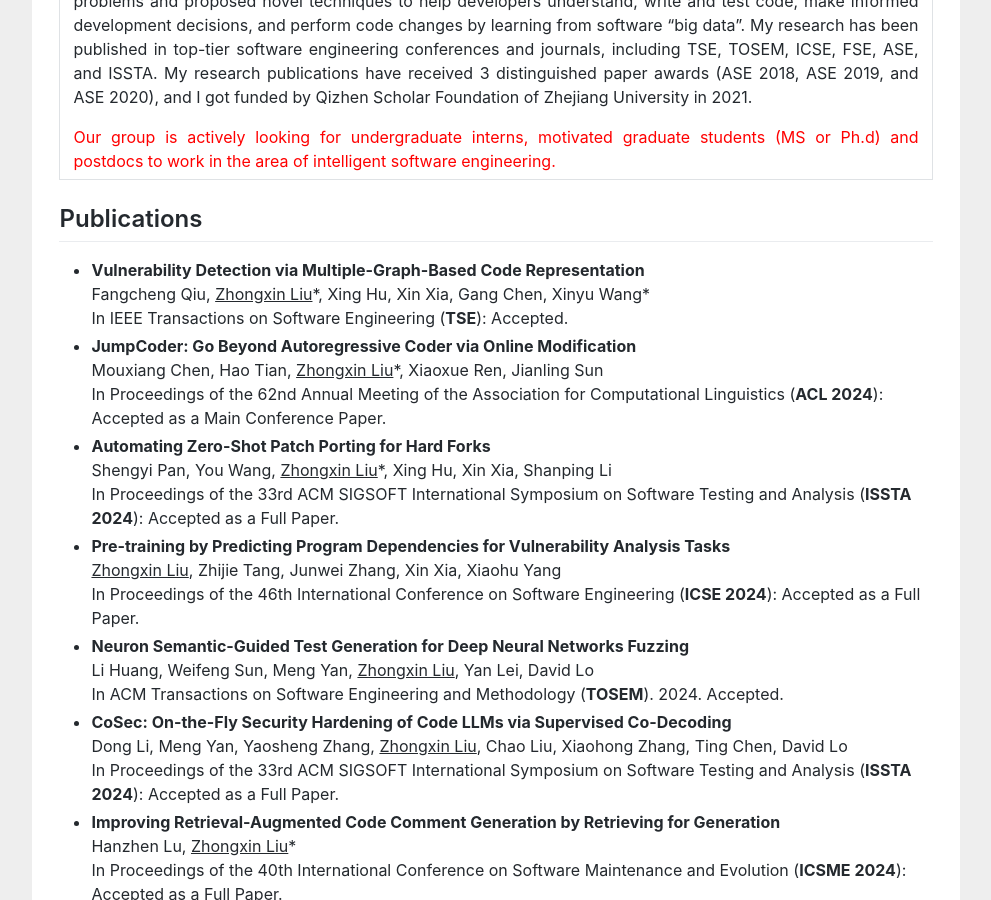
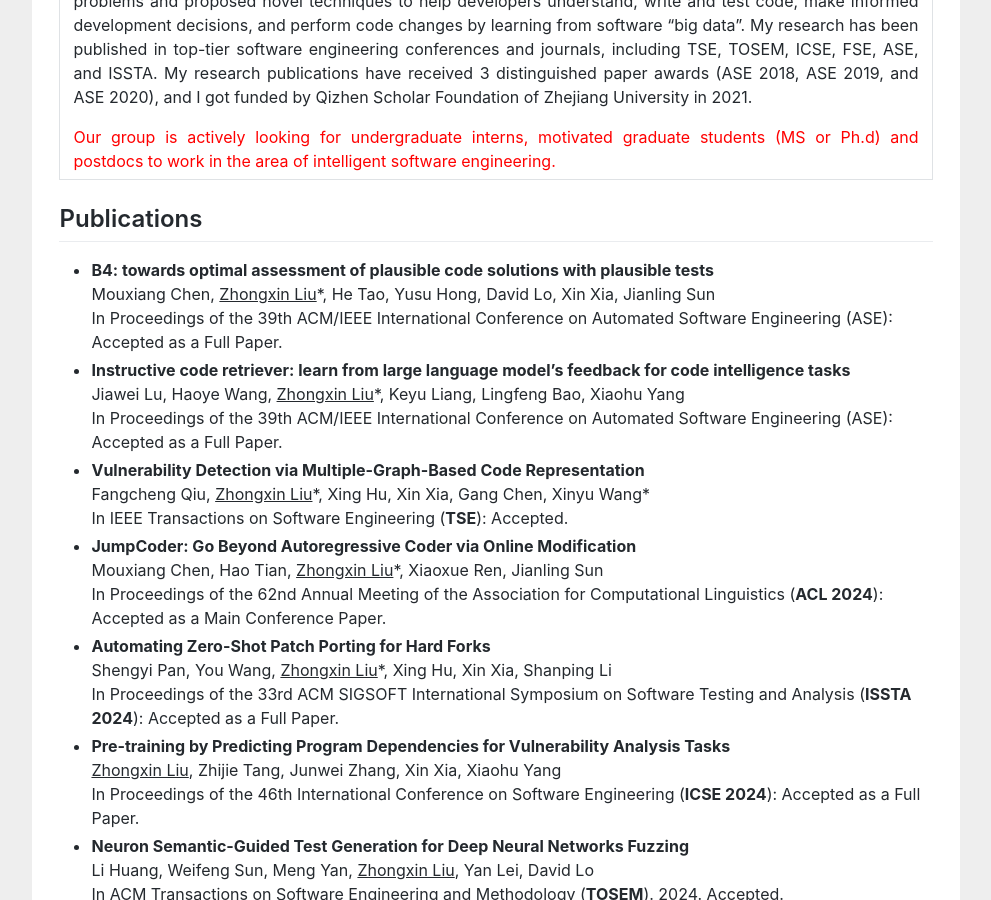
Before and after one commit to zhongxin-liu/zhongxin-liu.github.io, a Jekyll site: the page index.html, which Jekyll copies as it is, in a window 1280 px wide and 900 px high, scrolled down 526 px. Shown: the whole window, without its empty margins (144-1135 px from the left). Built offline with Jekyll 4.4.1, drawn with Linux system fonts in a browser that asks for light colours.

Commit message:
Update index.html

```diff
--- a/index.html
+++ b/index.html
@@ -72,6 +72,18 @@
 
 				<h2>Publications</h2>
 				<ul>
+					<li>
+						<b>B4: towards optimal assessment of plausible code solutions with plausible tests</b>
+						<br>
+						Mouxiang Chen, <u>Zhongxin Liu</u>*, He Tao, Yusu Hong, David Lo, Xin Xia, Jianling Sun<br>
+						In Proceedings of the 39th ACM/IEEE International Conference on Automated Software Engineering (ASE): Accepted as a Full Paper.
+					</li>
+					<li>
+						<b>Instructive code retriever: learn from large language model’s feedback for code intelligence tasks</b>
+						<br>
+						Jiawei Lu, Haoye Wang, <u>Zhongxin Liu</u>*, Keyu Liang, Lingfeng Bao, Xiaohu Yang<br>
+						In Proceedings of the 39th ACM/IEEE International Conference on Automated Software Engineering (ASE): Accepted as a Full Paper.
+					</li>
 					<li>
 						<b>Vulnerability Detection via Multiple-Graph-Based Code Representation</b>
 						<br>
```
